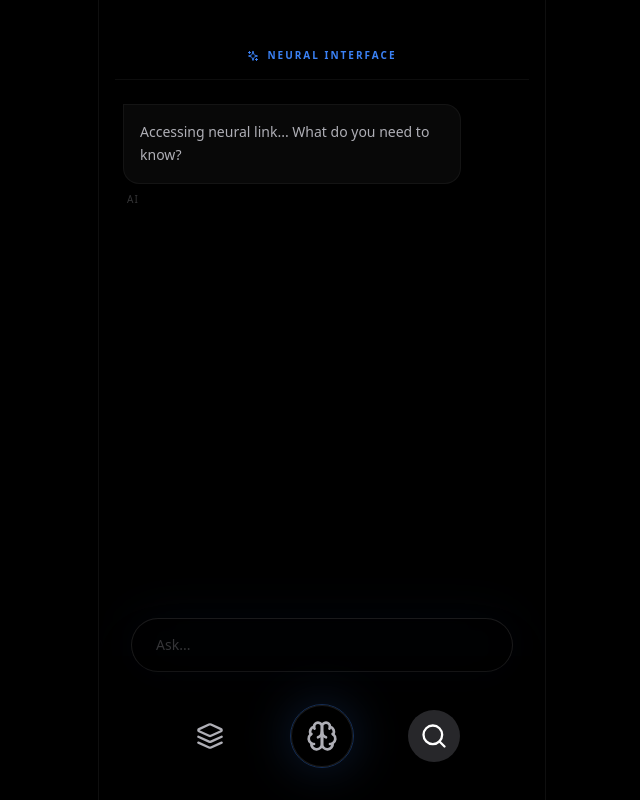
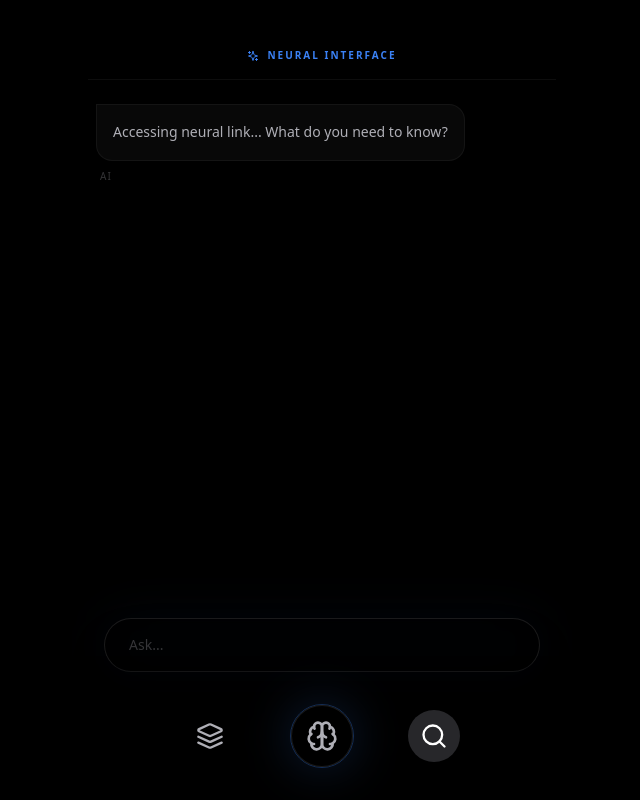
Before and after one commit to keatonfreed/PocketMemory, a React (Vite) app: page /ask in a window 1280 px wide. Shown: the whole page, without its empty margins (318-958 px from the left). Built offline with nearby package versions, Linux system fonts and the light colour scheme.

Commit message:
try remove x border on mobile

```diff
--- a/src/App.jsx
+++ b/src/App.jsx
@@ -32,7 +32,7 @@ function App() {
             <div className="h-dvh max-h-dvh bg-background text-foreground relative font-sans antialiased overflow-hidden">
                 <div className="bg-noise" />
                 <TopScrollOnNavigate scrollRef={scrollRef} />
-                <main className="relative z-10 h-full w-full max-w-md mx-auto border-x border-border/50 shadow-2xl bg-background/50 backdrop-blur-3xl flex flex-col overflow-hidden">
+                <main className="relative z-10 h-full w-full max-w-[500px] mx-auto shadow-2xl bg-background/50 backdrop-blur-3xl flex flex-col overflow-hidden">
                     <ErrorBoundary>
                         <div ref={scrollRef} className="flex-1 overflow-y-auto no-scrollbar scroll-smooth relative w-full">
                             <Routes>
--- a/src/components/features/PushBanner.jsx
+++ b/src/components/features/PushBanner.jsx
@@ -40,7 +40,7 @@ export default function PushBanner() {
                     exit={{ height: 0, opacity: 0, paddingTop: 0 }}
                     className="relative bg-primary/10 border-b border-primary/20 overflow-hidden"
                 >
-                    <div className="flex items-center justify-between px-4 py-3 max-w-md mx-auto">
+                    <div className="flex items-center justify-between px-4 py-3 w-full mx-auto">
                         <div className="flex items-center gap-3">
                             <div className="p-1.5 bg-primary/20 rounded-full text-primary">
                                 <Bell size={14} />
--- a/src/pages/Ask.jsx
+++ b/src/pages/Ask.jsx
@@ -186,7 +186,7 @@ export default function Ask() {
             </div>
 
             <div className="h-fit left-0 w-full px-4 z-40 pointer-events-none">
-                <div className="max-w-md mx-auto pointer-events-auto relative mt-4">
+                <div className="w-full mx-auto pointer-events-auto relative mt-4">
                     <div className="absolute inset-0 bg-primary/5 blur-xl rounded-full" />
                     <input
                         value={input}
```
